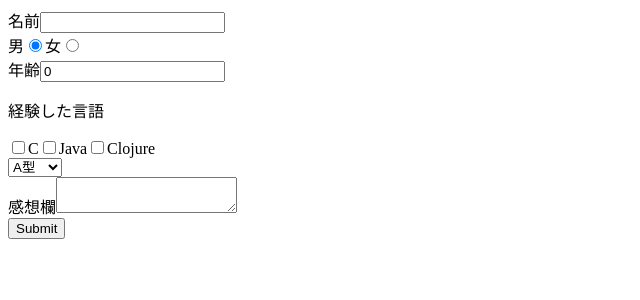
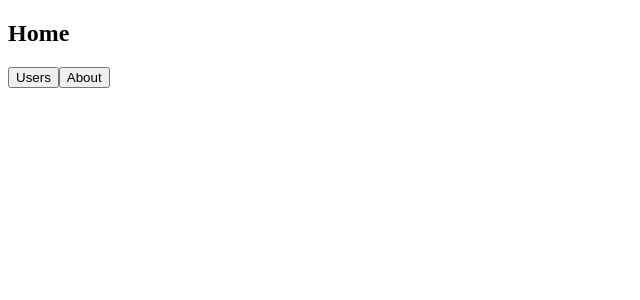
Before and after one commit to karuta0825/tsx-boilerplate, a React app: page / in a window 1280 px wide. Shown: the top 300 px of the page, without its empty margins (0-640 px from the left). Built offline with nearby package versions, Linux system fonts and the light colour scheme.

Commit message:
add Router test

```diff
--- a/package.json
+++ b/package.json
@@ -15,6 +15,7 @@
     "@testing-library/jest-dom": "^5.11.9",
     "@testing-library/react": "^11.2.5",
     "@types/jest": "^26.0.20",
+    "@types/react-router-dom": "^5.1.7",
     "@typescript-eslint/eslint-plugin": "^4.17.0",
     "@typescript-eslint/parser": "^4.17.0",
     "eslint": "^7.21.0",
@@ -38,6 +39,7 @@
     "react": "^16.8.2",
     "react-dom": "^16.8.2",
     "react-hook-form": "^6.15.4",
+    "react-router-dom": "^5.2.0",
     "yup": "^0.32.9"
   },
   "msw": {
--- /dev/null
+++ b/src/Router.tsx
@@ -0,0 +1,55 @@
+import React from 'react';
+import { Router, Switch, Route, Link } from 'react-router-dom';
+import { useHistory } from 'react-router';
+import { createBrowserHistory, History } from 'history';
+
+export function Routes({ history = createBrowserHistory() }: { history: History }) {
+  return (
+    <Router history={history}>
+      <Switch>
+        <Route path="/about">
+          <About />
+        </Route>
+        <Route path="/users">
+          <Users />
+        </Route>
+        <Route path="/">
+          <Home />
+        </Route>
+      </Switch>
+    </Router>
+  );
+}
+
+export function Home() {
+  const history = useHistory();
+  return (
+    <div>
+      <h2>Home</h2>
+      <button onClick={() => history.push('/users')}>Users</button>
+      <button onClick={() => history.push('/about')}>About</button>
+    </div>
+  );
+}
+
+export function About() {
+  const history = useHistory();
+  return (
+    <div>
+      <h2>About</h2>
+      <button onClick={() => history.push('/')}>Home</button>
+      <button onClick={() => history.push('/users')}>Users</button>
+    </div>
+  );
+}
+
+export function Users() {
+  const history = useHistory();
+  return (
+    <div>
+      <h2>Users</h2>
+      <button onClick={() => history.push('/')}>Home</button>
+      <button onClick={() => history.push('/about')}>About</button>
+    </div>
+  );
+}
--- a/src/main.tsx
+++ b/src/main.tsx
@@ -1,9 +1,10 @@
 import * as React from 'react';
 import * as ReactDOM from 'react-dom';
 import { Form } from './Form';
+import { Routes } from './Router';
 
 function App() {
-  return <Form />;
+  return <Routes />;
 }
 
 ReactDOM.render(<App />, document.getElementById('root'));
```
Also changed, not shown: 1 other file (tests, documents, lock files or other folders).
